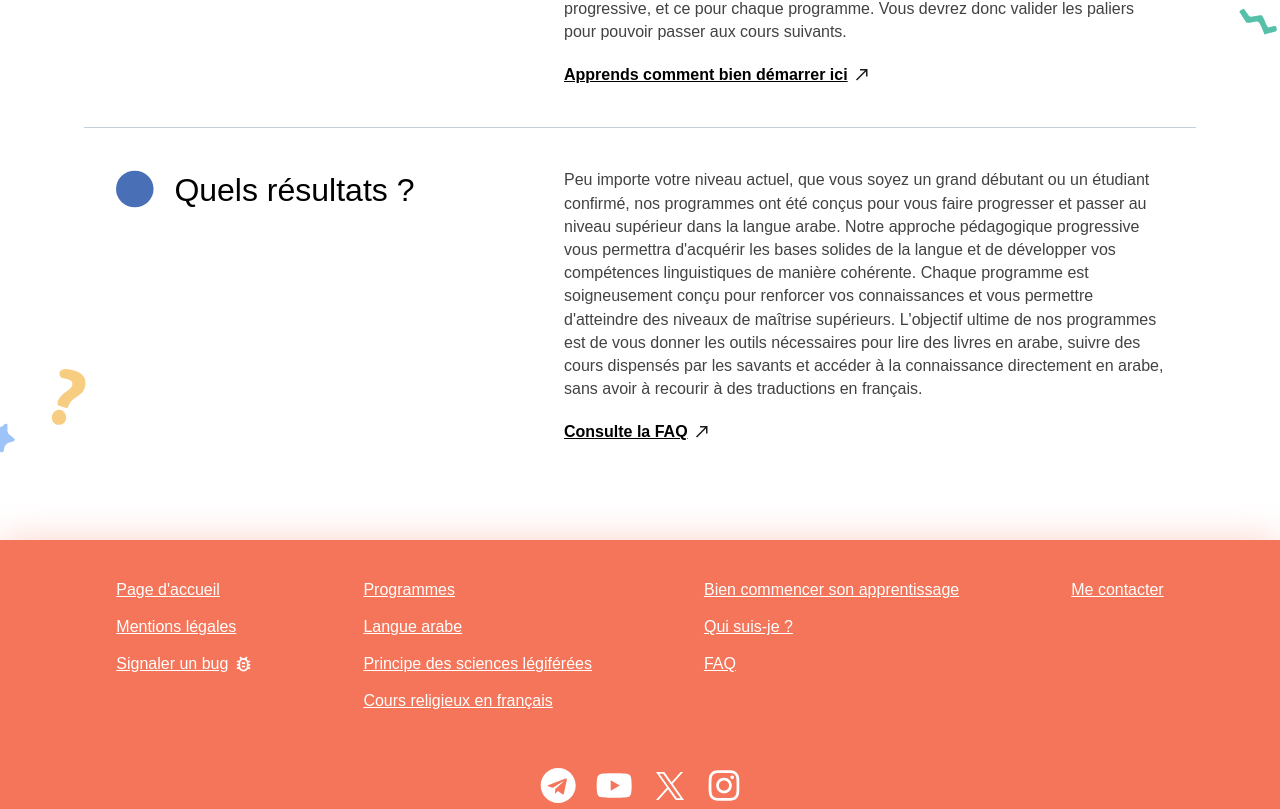
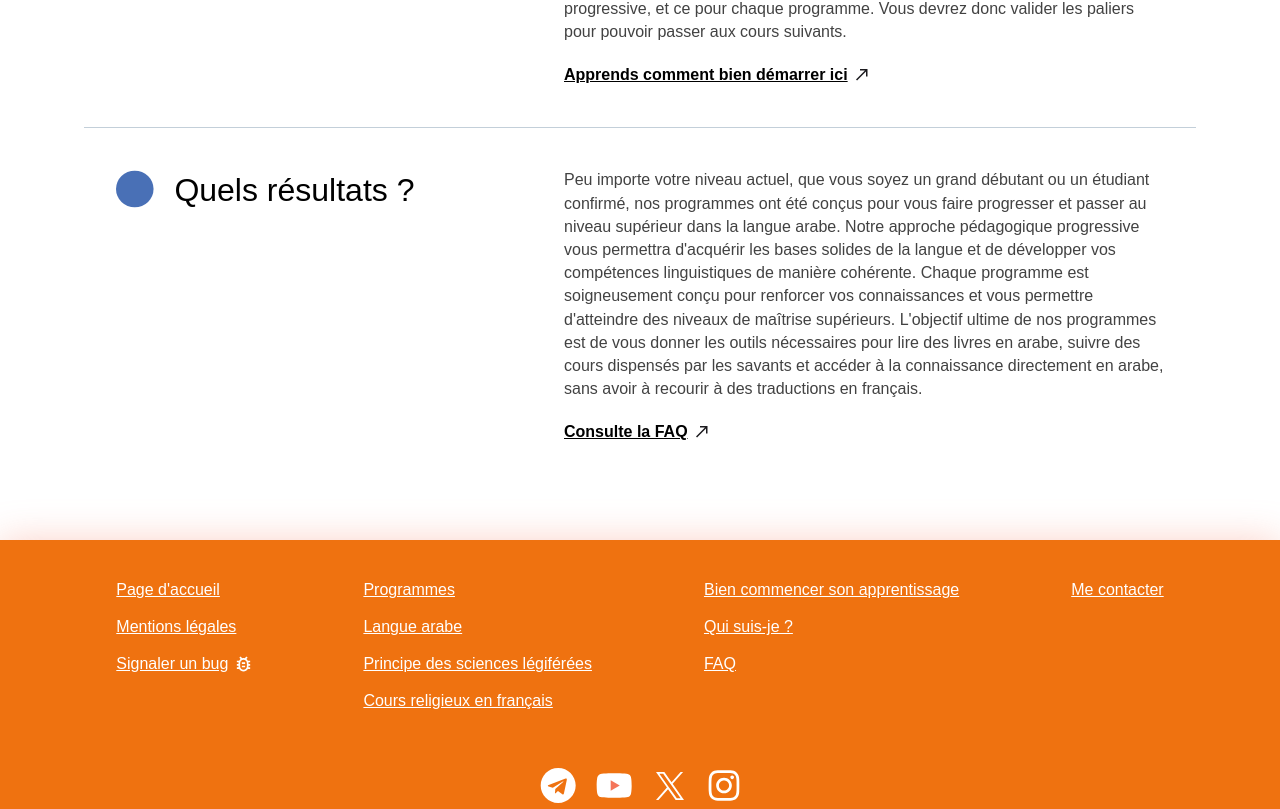
Before and after one commit to Emi2710/cours-d-arabe-en-video, a Next.js app: page / in a window 1280 px wide. Shown: the part 1988-2797 px from the top of the page. Built offline with nearby package versions, Linux system fonts and the light colour scheme.

Commit message:
make some design changes per request

```diff
--- a/components/accueil/Informations.tsx
+++ b/components/accueil/Informations.tsx
@@ -21,13 +21,7 @@ export default function Informations({title, content, linkTitle, linkUrl}: Props
               <h2 className="grand-titre-mobile pl-5 xl:w-80">{title}</h2>
             </div>
 
-            <div className="xl:hidden">
-              <svg width="48" height="45" viewBox="0 0 48 45" fill="none" xmlns="http://www.w3.org/2000/svg">
-              <path d="M40.8428 14.8775C40.3014 16.5873 39.8451 18.0668 39.3646 19.5401C39.1855 20.0913 38.9701 20.6301 38.7197 21.1529C38.5409 21.3843 38.2843 21.5436 37.9971 21.6015C37.7099 21.6594 37.4114 21.6121 37.1564 21.4682C36.9413 21.2941 36.7528 21.0899 36.5967 20.8619C35.4895 19.3036 34.3885 17.7393 33.1962 16.0477C30.9819 15.5263 28.5121 16.272 26.1944 15.6233C26.0096 15.205 25.9549 14.7411 26.0373 14.2915C26.1198 13.8419 26.3355 13.4272 26.6567 13.101C27.7274 11.749 28.725 10.3363 29.8139 8.85685C29.2908 7.17736 28.7676 5.52213 28.2688 3.86083C28.0802 3.25452 27.5814 2.56938 28.2688 1.99945C28.9562 1.42951 29.5584 1.8297 30.1972 2.05403C31.207 2.40569 32.2229 2.7452 33.2388 3.08473C33.7011 3.24238 34.1573 3.41214 34.6257 3.53947C34.9051 3.6215 35.2009 3.63 35.4845 3.56412C35.7681 3.49823 36.0297 3.36023 36.2439 3.16356C37.1016 2.41173 37.9897 1.69021 38.8353 0.92626C39.2481 0.549981 39.7444 0.276388 40.2836 0.127809C40.8228 -0.0207707 41.3896 -0.0401061 41.9378 0.0713739C42.0902 0.603187 42.198 1.14669 42.2602 1.69629C42.316 2.95548 42.2957 4.21686 42.1993 5.47361C42.0996 6.14562 42.2183 6.83181 42.5379 7.43181C42.8575 8.03181 43.3613 8.51415 43.9756 8.80834C44.7299 9.23882 45.4174 9.7845 46.1291 10.2817C46.4501 10.5011 46.7588 10.738 47.0537 10.9911C47.948 11.755 47.8628 12.5554 46.8043 12.9616C45.7458 13.3678 44.7786 13.6346 43.7627 13.9499C42.8563 14.2773 41.9317 14.5441 40.8428 14.8775Z" fill="#F47559"/>
-              <path d="M0 40.211C0.272589 39.4786 0.322155 38.8701 0.662891 38.5157C2.52145 36.5664 2.96131 34.4634 1.67271 32.0711C1.49364 31.5761 1.37714 31.0625 1.32574 30.5412C1.94526 30.4998 2.45948 30.299 2.80641 30.4644C5.58805 31.7816 8.10331 31.7107 10.3646 29.4483C10.6062 29.2002 11.2319 29.2948 11.9258 29.1943C11.9258 30.3758 12.062 31.4331 11.9815 32.4432C11.9232 33.0087 12.0321 33.5785 12.296 34.088C12.5599 34.5975 12.9682 35.0263 13.4746 35.3259C13.9578 35.6567 14.4844 35.9166 14.9304 36.2947C15.3765 36.6727 15.711 37.0862 16.25 37.6356C15.8825 37.9694 15.4935 38.2811 15.0853 38.5689C14.8254 38.7111 14.5354 38.7959 14.2366 38.817C11.7585 39.071 10.4079 40.3883 10.0548 42.757C9.96187 43.3477 9.74505 44.1156 8.94587 44.2987C8.04757 44.5055 7.84311 43.708 7.42184 43.2119C7.28286 43.0785 7.16401 42.9274 7.06871 42.7629C6.15801 40.8963 4.6402 40.1874 2.51525 40.4001C1.67244 40.4133 0.830223 40.35 0 40.211Z" fill="#9EC3F9"/>
-              </svg>
 
-            </div>
 
           </div>
 
--- a/src/styles/globals.css
+++ b/src/styles/globals.css
@@ -320,13 +320,7 @@ progress[value]::-webkit-progress-value {
     background-size: cover;
   }
 
-    .accueil_info {
-      background-image: url('../../assets/accueil-info-desktop.svg');
 
-      background-position: center;
-      background-repeat: no-repeat;
-      background-size: cover;
-    }
 
     .contact_hero--header {
       background-image: url('../../assets/contact-bg-desktop.svg');
--- a/tailwind.config.ts
+++ b/tailwind.config.ts
@@ -15,7 +15,7 @@ const config: Config = {
       'texte-clair': '#5E6D7A',
       'vert': '#56C1A8',
       'vert-1/2': '#1AAE9F',
-      'orange': '#F47559',
+      'orange': '#EF7210',
       'bleu-clair': '#9EC3F9',
       'bleu-foncé': '#4970B6',
       'peche': '#F48F82',
```
Also changed, not shown: src/pages/programmes.tsx (+11 -10 lines).
